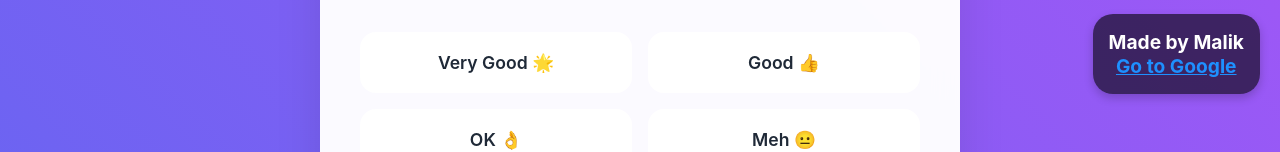
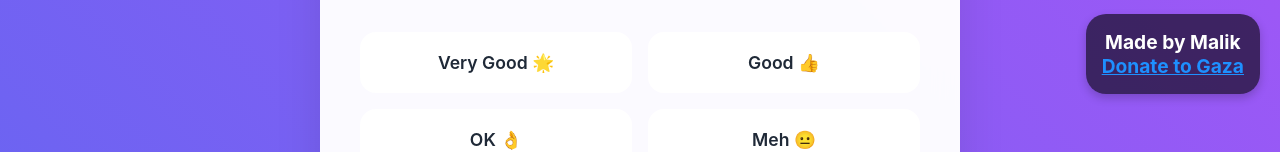
Before and after one commit to Roger7214111/poll, a plain HTML site: page index.html in a window 1280 px wide. Shown: the part 346-498 px from the top of the page. Drawn offline with nearby package versions, Linux system fonts and the light colour scheme; no server answers.

Commit message:
Update index.html

```diff
--- a/index.html
+++ b/index.html
@@ -178,7 +178,7 @@
     <!-- Credits Section -->
     <div class="credits">
         <p>Made by Malik</p>
-        <a href="https://www.google.com" target="_blank">Go to Google</a>
+        <a href="https://matwproject.org/crisis-and-emergencies/palestine" target="_blank">Donate to Gaza</a>
     </div>
 
     <script>
```
